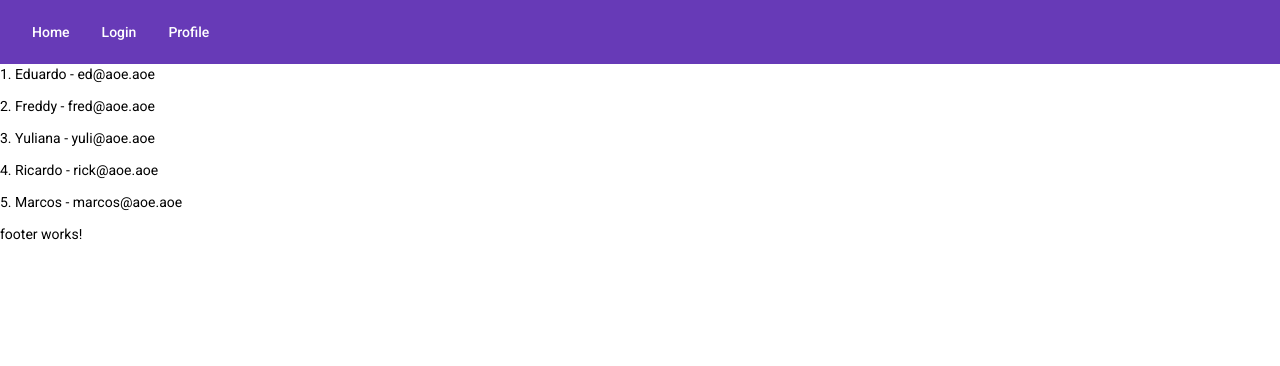
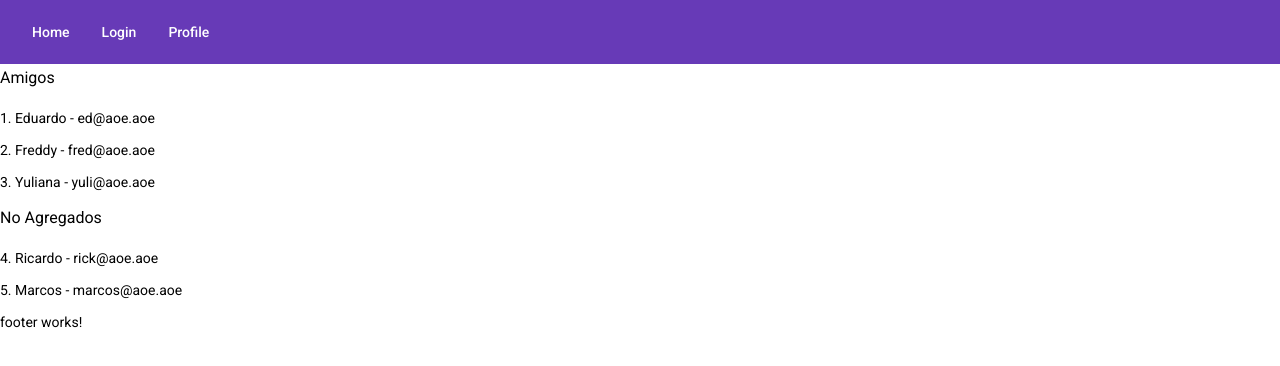
Before and after one commit to lrangelc/platzinger, an Angular app: page / in a window 1280 px wide. Shown: the top 366 px of the page. Built offline with nearby package versions, Linux system fonts and the light colour scheme.

Commit message:
add ngIf

```diff
--- a/src/app/home/home.component.html
+++ b/src/app/home/home.component.html
@@ -1,3 +1,9 @@
-<p *ngFor="let user of friends; let i = index">
-  {{ i + 1 }}. {{ user.nick }} - {{ user.email }}
-</p>
+<h3>Amigos</h3>
+<ng-container *ngFor="let user of friends; let i = index">
+  <p *ngIf="user.friend">{{ i + 1 }}. {{ user.nick }} - {{ user.email }}</p>
+</ng-container>
+
+<h3>No Agregados</h3>
+<ng-container *ngFor="let user of friends; let i = index">
+  <p *ngIf="!user.friend">{{ i + 1 }}. {{ user.nick }} - {{ user.email }}</p>
+</ng-container>
```
